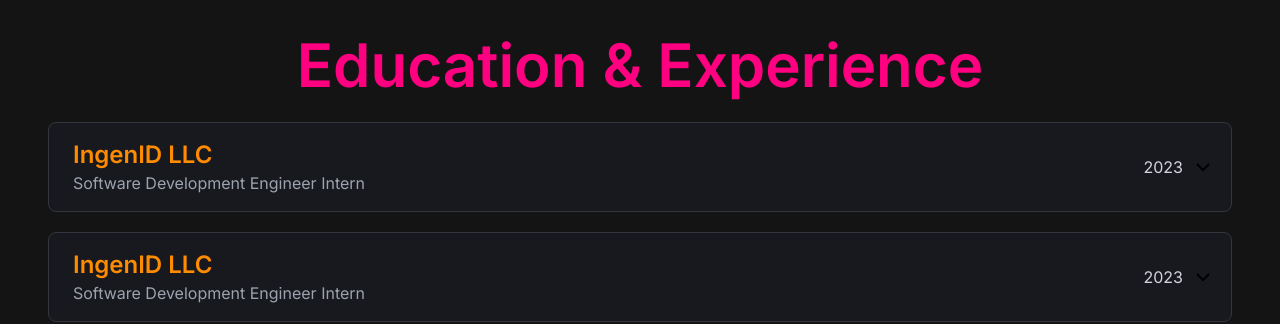
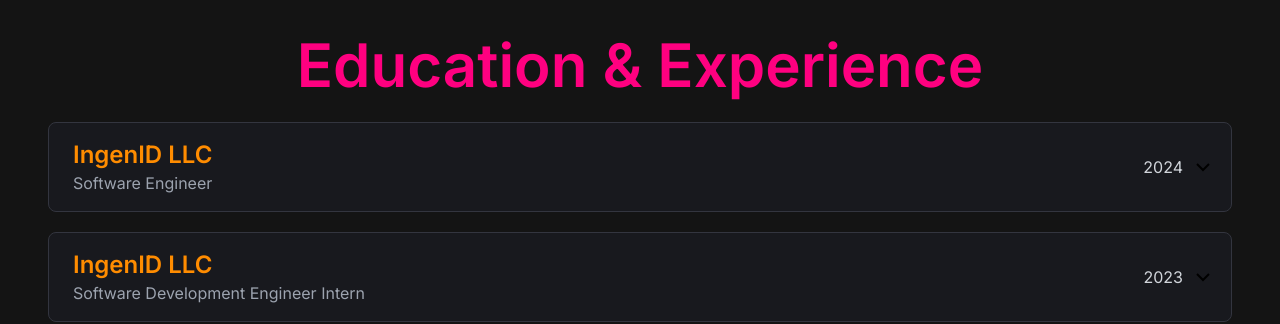
Before and after one commit to AbhijayNair/abhijaynair.github.io, a Next.js app: page / in a window 1280 px wide. Shown: the part 1179-1503 px from the top of the page. Built offline with nearby package versions, Linux system fonts and the light colour scheme.

Commit message:
updated experience

```diff
--- a/app/components/ExperienceSection.tsx
+++ b/app/components/ExperienceSection.tsx
@@ -22,7 +22,7 @@
         </h2>
         <div className="py-4">
           <ul className="flex flex-col space-y-5">
-            {ingenid(setIngenIdFtVisible, ingenIdFtVisible)}
+            {ingenid_ft(setIngenIdFtVisible, ingenIdFtVisible)}
             {ingenid(setIngenIdVisible, ingenIdVisible)}
             {vbg(setVbgVisible, vbgVisible)}
             {tcs(setTcsVisible, tcsVisible)}
```
